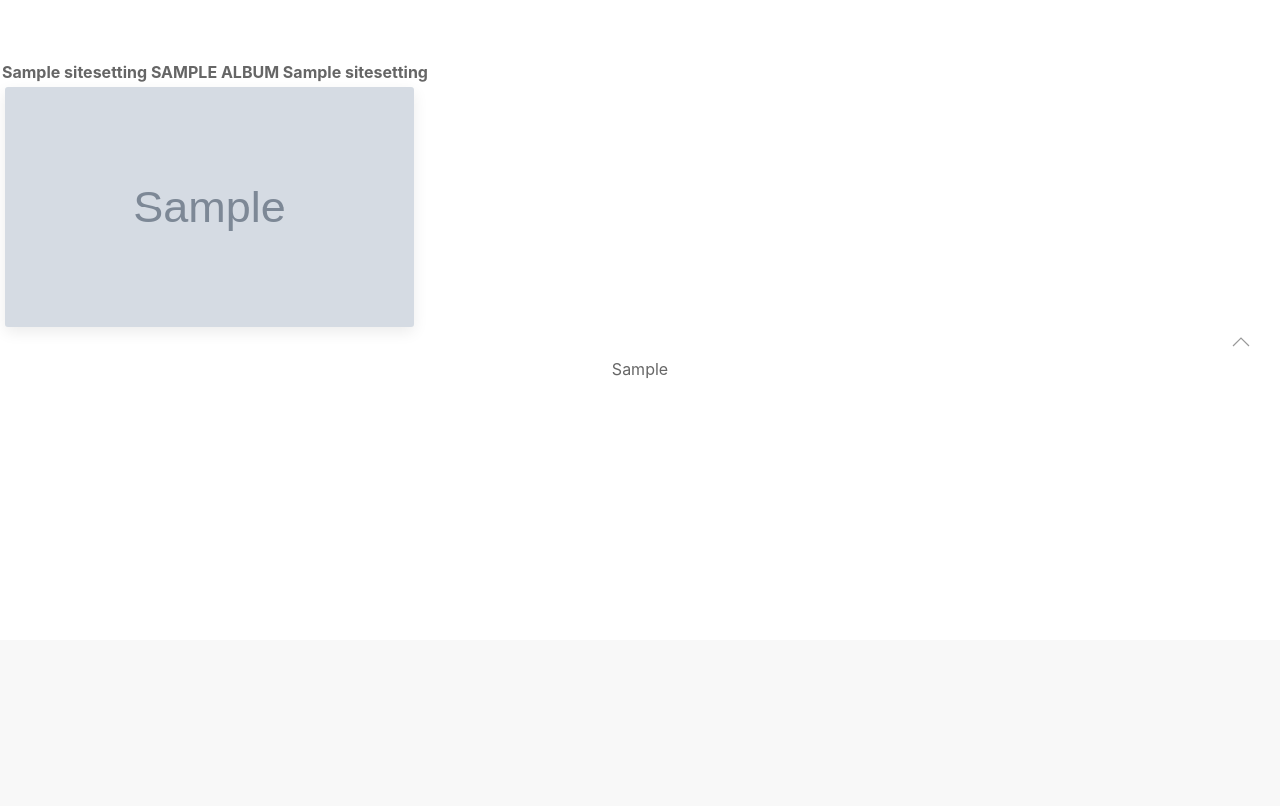
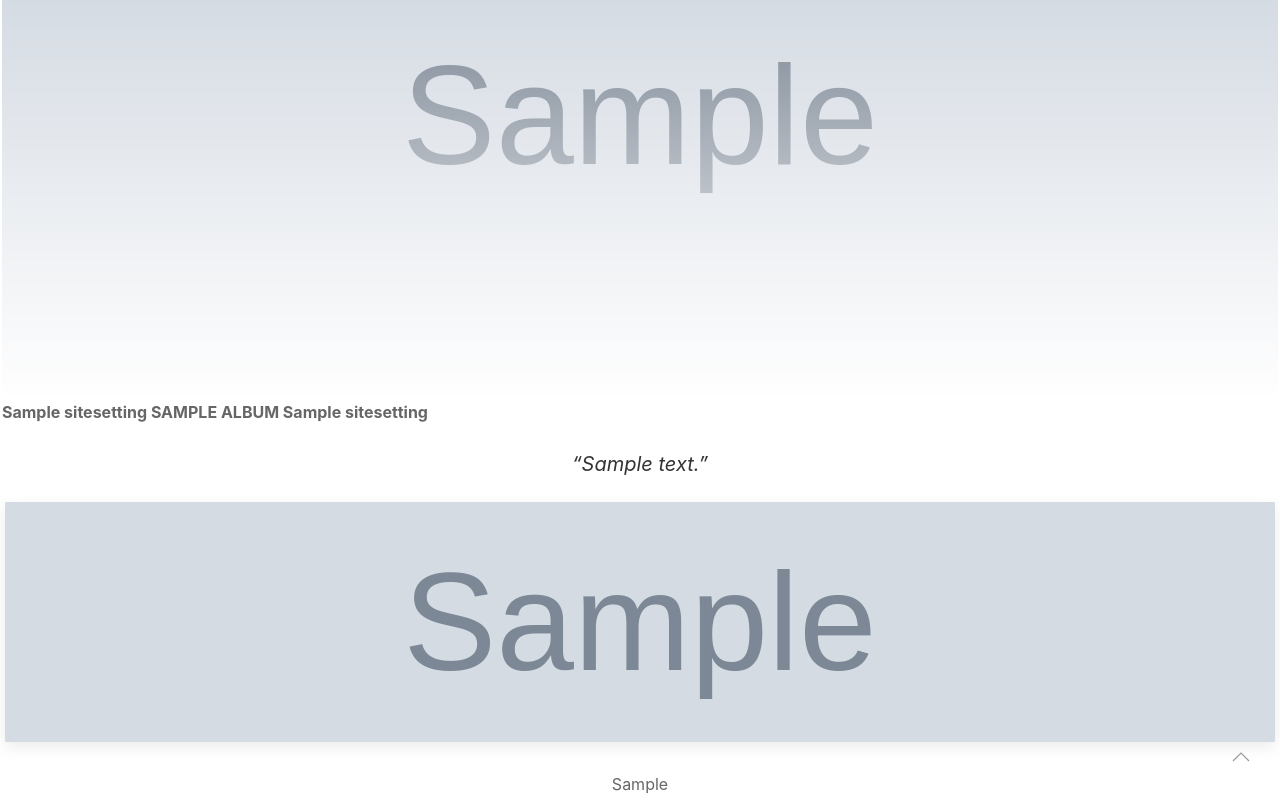
Before and after one commit to endlessnights/photogallery, a Django app: a page that uses core/smartgallery/templates/front/album.html in a window 1280 px wide. Shown: the part 160-966 px from the top of the page. Before the commit the page ends 538 px from the top, so only its background shows below. Run offline with Django 3.2, Linux system fonts and the light colour scheme; tables that the repository leaves empty hold one stand-in row (values such as "Sample post"); grey boxes marked "Sample" are stand-in pictures; some libraries are stand-ins or nearby versions.

Commit message:
Added additional custom fields to customize albums

```diff
--- a/core/smartgallery/models.py
+++ b/core/smartgallery/models.py
@@ -34,10 +34,33 @@ class SiteSettings(models.Model):
 class Album(models.Model):
     slug = models.CharField(verbose_name='SLUG', max_length=128, blank=False, null=False)
     name = models.CharField(verbose_name='Album name', max_length=128, blank=False, null=False)
-    desc = models.TextField(verbose_name='About album', max_length=2000, blank=True, null=True)
+    desc = models.TextField(
+        verbose_name='About album',
+        max_length=2000,
+        default='Album description can be changed in Album settings',
+        blank=True,
+        null=True
+    )
+    desc_visible = models.BooleanField(verbose_name='Description visibility', default=True)
+    cols_count_s = models.PositiveIntegerField(verbose_name='Columns count on mobile devices', default=2)
+    cols_count_m = models.PositiveIntegerField(verbose_name='Columns count', default=3)
+    cols_gap_size = [
+        ('cl', "collapse"),
+        ('sm', "small"),
+        ('md', "medium"),
+        ('lg', "large"),
+    ]
+    cols_gap = models.CharField(
+        verbose_name='Columns gap',
+        max_length=2,
+        choices=cols_gap_size,
+        default='sm',
+    )
+    image_border_radius = models.PositiveIntegerField(verbose_name='Images border radius, px', default=0, blank=False)
     order = models.PositiveIntegerField(verbose_name='Order', blank=True, null=True, default=0)
     status = models.BooleanField(verbose_name='Visibility', default=True)
     cover = models.ImageField(upload_to='album_covers', blank=True, null=True)
+    cover_visible = models.BooleanField(verbose_name='Cover visibility', default=False)
 
     def resize_and_crop_cover(self, cover_long, cover_quality):
         # Open the original image using PIL
--- a/core/smartgallery/static/css/styles.css
+++ b/core/smartgallery/static/css/styles.css
@@ -68,7 +68,7 @@ html {
 }
 
 .gallery {
-    margin: 20px 2px 0px 2px;
+    margin: 0px 2px 0px 2px;
 }
 
 .card-md {
--- a/core/smartgallery/templates/front/album.html
+++ b/core/smartgallery/templates/front/album.html
@@ -1,17 +1,35 @@
 {% extends 'front/base.html' %}
 {% block content %}
-<title>{{settings.title}}</title>
-<!--<h4 class="footer"><a href="/back/upload">Upload new images</a></h4>-->
-<!--<h4 class="footer"><a href="/back/settings">Site settings</a></h4>-->
-<!--<h4 class="footer"><a href="/re/land">ReOrder Album</a></h4>-->
-<div class="gallery" style="margin-top:60px;">
+<title>{{album.name}} | {{settings.title}}</title>
+<style>
+.album-cover-grad img {
+    -webkit-mask-image:-webkit-gradient(linear, left top, left bottom, from(rgba(0,0,0,1)), to(rgba(0,0,0,0)));
+    object-fit:cover;
+    object-position: 35% 65%;
+    height:400px;
+    width:100%;
+  }
+</style>
+<div class="gallery">
+    {% if album.cover_visible %}
+    {% if album.cover %}
+    <div class="album-cover-grad">
+        <img src="{{album.cover.url}}">
+    </div>
+    {% endif %}
+    {% endif %}
     <h{{settings.title_size}} class="uk-text-bolder footer uk-animation-fade">{{ settings.title_delimiter }} {{ album.name|upper }} {{ settings.title_delimiter }}</h{{settings.title_size}}>
-    <div class="uk-child-width-1-2@s uk-child-width-1-3@m uk-text-center uk-grid-small" uk-grid="masonry: true" uk-lightbox="animation: slide">
+    {% if album.desc_visible %}
+    <blockquote class="footer" style="padding: 0 3% 0 3%">
+        <p class="uk-margin-small-bottom"><q>{{album.desc}}</q></p>
+    </blockquote>
+    {% endif %}
+    <div class="uk-child-width-1-{% if album.cols_count_s %}{{album.cols_count_s}}{% else %}2{% endif %}@s uk-child-width-1-{% if album.cols_count_m %}{{album.cols_count_m}}{% else %}3{% endif %}@m uk-text-center uk-grid-{% if album.cols_gap %}{{album.get_cols_gap_display}}{% else %}small{% endif %}" uk-grid="masonry: false" uk-lightbox="animation: slide">
         {% for image in images %}
         <div>
             <a href="{{ image.image.url }}" data-caption="{{image.name}}">
                 <div class="uk-card uk-card-default uk-card-body card-md"
-                     style="background-image: url({{ image.thumbnail.url }});" uk-scrollspy="cls: uk-animation-fade; repeat: false"></div>
+                     style="background-image: url({{ image.thumbnail.url }});border-radius:{% if album.image_border_radius %}{{album.image_border_radius}}{% else %}0{% endif %}px;" uk-scrollspy="cls: uk-animation-fade; repeat: false"></div>
             </a>
         </div>
         {% endfor %}
--- a/core/smartgallery/templates/front/edit_album.html
+++ b/core/smartgallery/templates/front/edit_album.html
@@ -7,7 +7,7 @@
 
 <div class="gallery">
     <h2 class="uk-text-bolder footer uk-animation-fade">{{ settings.title_delimiter }} Edit {{ album.name }} {{ settings.title_delimiter }}</h2>
-    <div class="uk-child-width-1-3@m uk-text-center uk-grid-small" uk-grid="masonry: false" uk-lightbox="animation: slide" id="image-grid">
+    <div class="uk-child-width-1-5@m uk-text-center uk-grid-small" uk-grid="masonry: false" uk-lightbox="animation: slide" id="image-grid">
         {% for image in images %}
         <div class="image-item" data-image-id="{{ image.id }}" data-image-order="{{ image.order }}">
             <a href="{{ image.image.url }}" data-caption="{{image.name}}">
```
